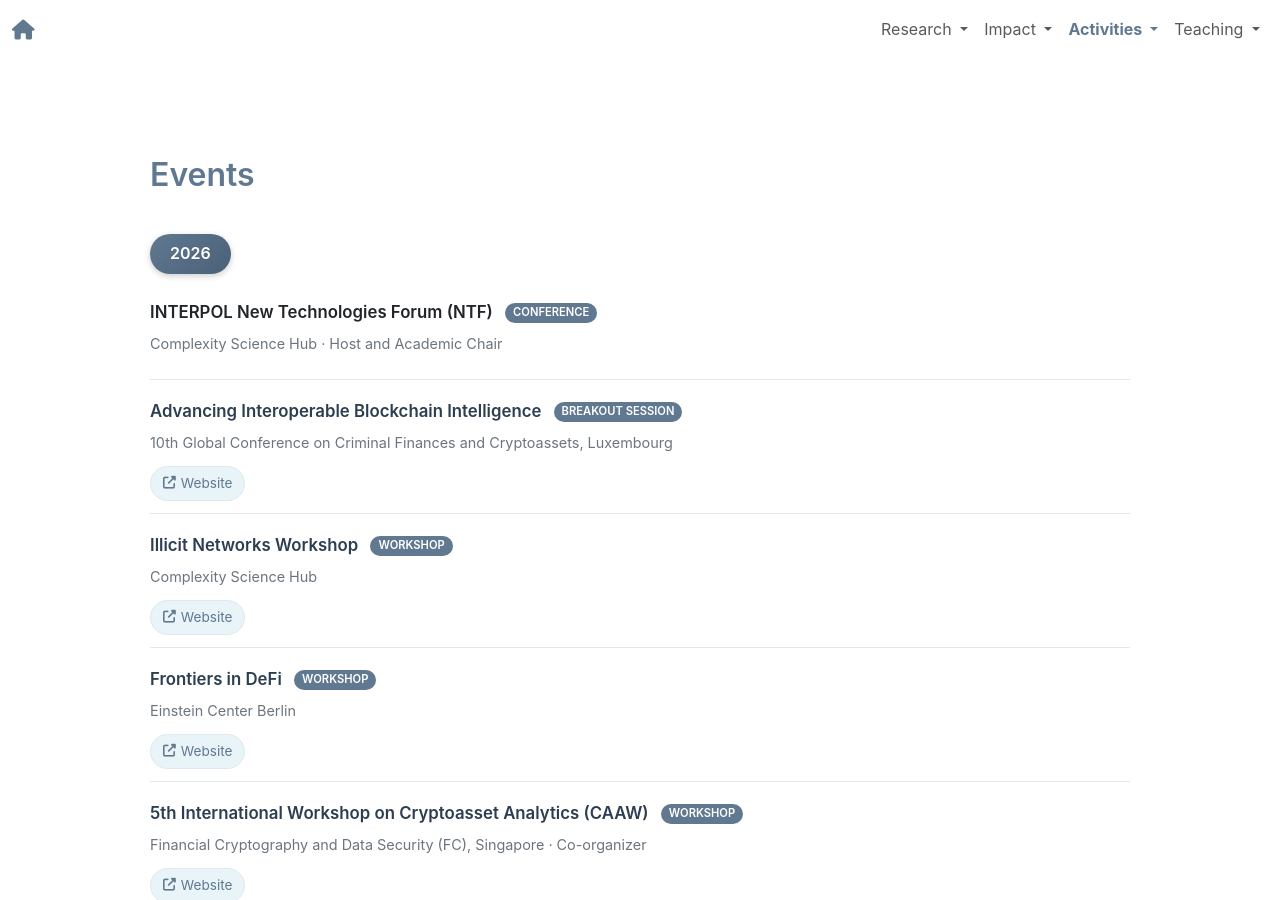
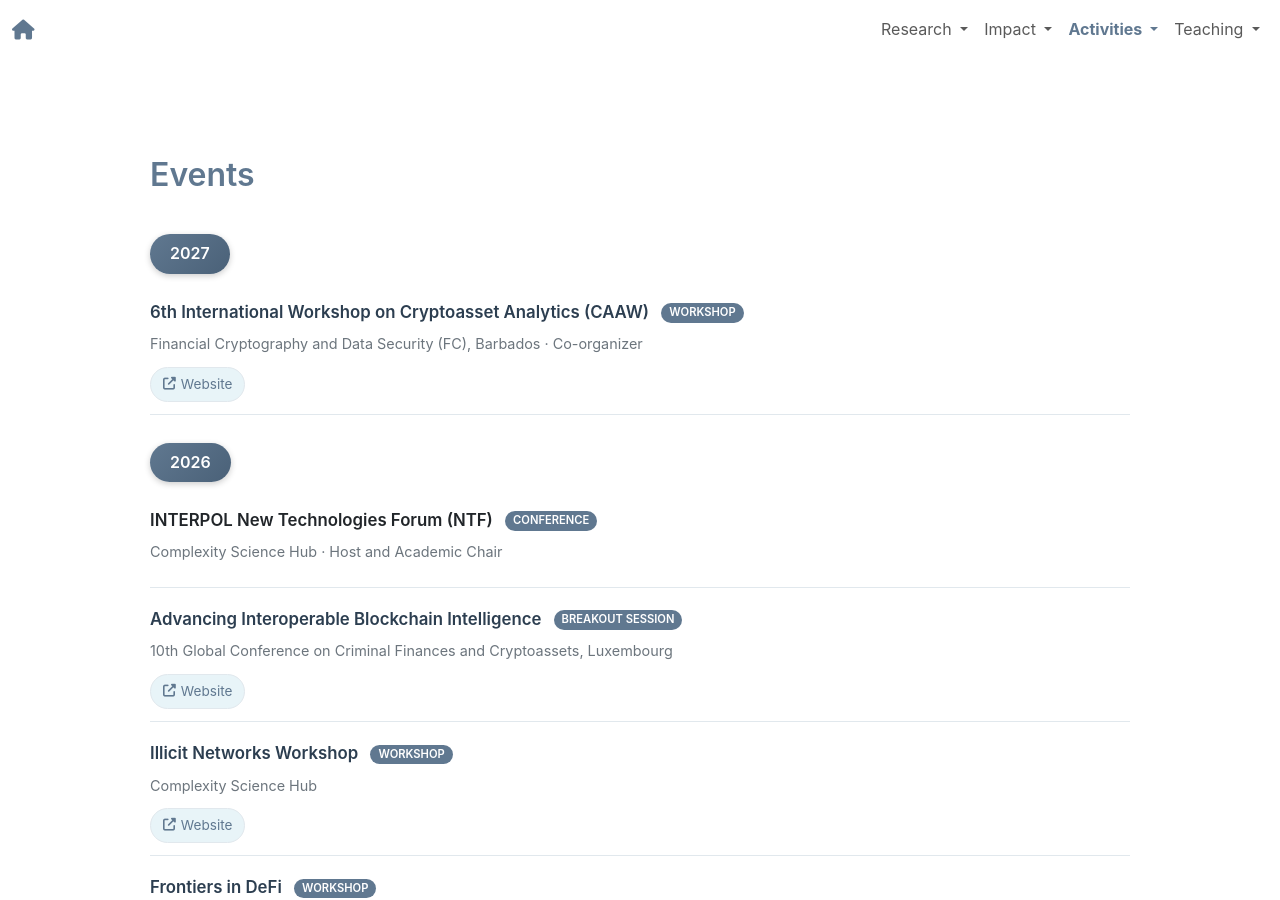
Before and after one commit to behas/behas.github.com, a Jekyll site: the page built from events.html, in a window 1280 px wide and 900 px high. Built offline with Jekyll 4.4.1, drawn with Linux system fonts in a browser that asks for light colours; a style sheet for code colours, icons or effects is not loaded.

Commit message:
Add CAAW 2027 event and call for papers news item

```diff
--- a/_data/events.yml
+++ b/_data/events.yml
@@ -1,3 +1,13 @@
+# 2027
+
+- title: "6th International Workshop on Cryptoasset Analytics (CAAW)"
+  uri: "https://caaw.io/2027/"
+  venue: "Financial Cryptography and Data Security (FC), Barbados"
+  date: 2027-02-12
+  type: "Workshop"
+  series: "CAAW"
+  role: "Co-organizer"
+
 # 2026
 
 - title: "INTERPOL New Technologies Forum (NTF)"
--- a/_data/news.yml
+++ b/_data/news.yml
@@ -1,3 +1,10 @@
+- date: 2026-10-14
+  news: |
+    The call for papers for the
+    <a href="https://caaw.io/2027/" target="_blank" rel="noopener noreferrer">6th Cryptoasset Analytics Workshop (CAAW 2027)</a>
+    is open. The workshop is co-located with Financial Cryptography and Data Security 2027 in Barbados
+    on February 12, 2027. The submission deadline is November 20, 2026.
+
 - date: 2026-10-08
   news: |
     I spoke on "Die offenen Flanken der Kryptoforensik: Von heuristischem Clustering zur agentischen KI" at the
```
